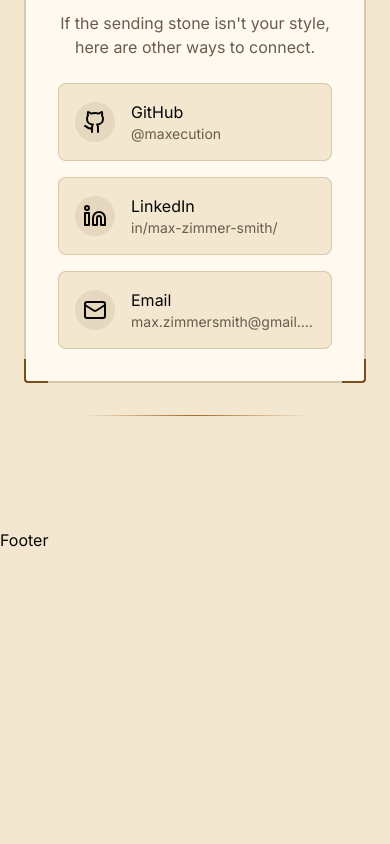
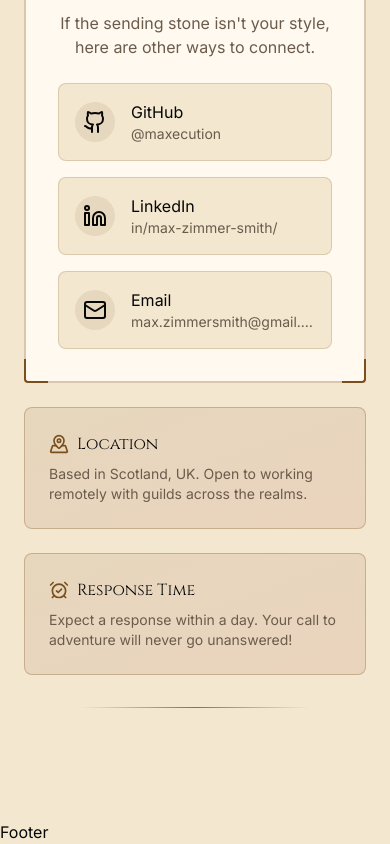
Before and after one commit to maxecution/my-portfolio, a React (Vite) app: page / in a window 390 px wide. Shown: the part 5737-6581 px from the top of the page. Before the commit the page ends 6289 px from the top, so only its background shows below. Built offline with nearby package versions, Linux system fonts and the light colour scheme.

Commit message:
expanded Contact section with reusable Quick Info card component, and updated contact data

```diff
--- a/src/data/contact/Contact.data.tsx
+++ b/src/data/contact/Contact.data.tsx
@@ -1,3 +1,5 @@
+import type React from 'react';
+
 interface ContactIntro {
   sectionHeader: string;
 }
@@ -8,6 +10,12 @@ interface SocialLink {
   icon: React.ReactNode;
   url: string;
   color: string;
+}
+
+export interface QuickInfoCard {
+  icon: React.ReactNode;
+  title: string;
+  info: React.ReactNode;
 }
 
 export const contactIntro: ContactIntro = {
@@ -32,7 +40,7 @@ export const socialLinks: SocialLink[] = [
         <path d='M9 18c-4.51 2-5-2-7-2'></path>
       </svg>
     ),
-    url: 'https://github.com',
+    url: 'https://github.com/maxecution',
     color: 'hover:text-purple-400',
   },
   {
@@ -54,7 +62,7 @@ export const socialLinks: SocialLink[] = [
         <circle cx='4' cy='4' r='2' />
       </svg>
     ),
-    url: 'https://linkedin.com',
+    url: 'https://www.linkedin.com/in/max-zimmer-smith/',
     color: 'hover:text-blue-400',
   },
   {
@@ -75,7 +83,51 @@ export const socialLinks: SocialLink[] = [
         <rect x='2' y='4' width='20' height='16' rx='2' />
       </svg>
     ),
-    url: 'mailto:max@example.com',
+    url: 'mailto:max.zimmersmith@gmail.com',
     color: 'hover:text-red-400',
   },
 ];
+
+export const quickInfoCards: QuickInfoCard[] = [
+  {
+    icon: (
+      <svg
+        xmlns='http://www.w3.org/2000/svg'
+        viewBox='0 0 24 24'
+        fill='none'
+        stroke='currentColor'
+        strokeWidth='2'
+        strokeLinecap='round'
+        strokeLinejoin='round'
+        className='h-5 w-5 text-primary'>
+        <path d='M18 8c0 3.613-3.869 7.429-5.393 8.795a1 1 0 0 1-1.214 0C9.87 15.429 6 11.613 6 8a6 6 0 0 1 12 0' />
+        <circle cx='12' cy='8' r='2' />
+        <path d='M8.714 14h-3.71a1 1 0 0 0-.948.683l-2.004 6A1 1 0 0 0 3 22h18a1 1 0 0 0 .948-1.316l-2-6a1 1 0 0 0-.949-.684h-3.712' />
+      </svg>
+    ),
+    title: 'Location',
+    info: 'Based in Scotland, UK. Open to working remotely with guilds across the realms.',
+  },
+  {
+    icon: (
+      <svg
+        xmlns='http://www.w3.org/2000/svg'
+        viewBox='0 0 24 24'
+        fill='none'
+        stroke='currentColor'
+        strokeWidth='2'
+        strokeLinecap='round'
+        strokeLinejoin='round'
+        className='w-5 h-5 text-primary'>
+        <circle cx='12' cy='13' r='8' />
+        <path d='M5 3 2 6' />
+        <path d='m22 6-3-3' />
+        <path d='M6.38 18.7 4 21' />
+        <path d='M17.64 18.67 20 21' />
+        <path d='m9 13 2 2 4-4' />
+      </svg>
+    ),
+    title: 'Response Time',
+    info: 'Expect a response within a day. Your call to adventure will never go unanswered!',
+  },
+];
--- a/src/sections/contact/Contact.tsx
+++ b/src/sections/contact/Contact.tsx
@@ -1,14 +1,16 @@
 import SectionFade from '@shared/sectionFade/SectionFade';
 import ContactForm from './ContactForm';
 import ContactLinks from './ContactLinks';
-import { contactIntro } from '@data/contact/Contact.data';
+import ContactQuickInfoCard from './ContactQuickInfoCard';
+import { contactIntro, quickInfoCards } from '@data/contact/Contact.data';
 export default function Contact() {
   return (
     <>
       <SectionFade delay={0.1}>
         <p className='text-muted-foreground max-w-2xl mx-auto mb-12'>{contactIntro.sectionHeader}</p>
       </SectionFade>
-      <div className='grid md:grid-cols-2 gap-6 lg:max-w-3/4 xl:max-w-2/3 mx-auto w-full'>
+      <div>
+        <div className='grid md:grid-cols-2 gap-6 lg:max-w-3/4 xl:max-w-2/3 mx-auto w-full mb-6'>
           <SectionFade delay={0.3} direction='left-right'>
             <ContactForm />
           </SectionFade>
@@ -16,6 +18,14 @@ export default function Contact() {
             <ContactLinks />
           </SectionFade>
         </div>
+        <div className='grid md:grid-cols-2 gap-6 lg:max-w-3/4 xl:max-w-2/3 mx-auto w-full'>
+          {quickInfoCards.map((card, index) => (
+            <SectionFade delay={0.3} direction='bottom-up' className='flex gap-6'>
+              <ContactQuickInfoCard key={index} icon={card.icon} title={card.title} info={card.info} />
+            </SectionFade>
+          ))}
+        </div>
+      </div>
     </>
   );
 }
--- a/src/sections/contact/ContactForm.tsx
+++ b/src/sections/contact/ContactForm.tsx
@@ -46,10 +46,12 @@ export default function ContactForm() {
         </div>
         <button
           type='submit'
-          className='relative overflow-hidden w-full flex items-center justify-center gap-2 px-6 py-3 bg-primary text-background rounded-lg transition-all disabled:opacity-50 disabled:cursor-not-allowed group'>
+          disabled={false}
+          className='relative overflow-hidden w-full flex items-center justify-center gap-2 px-6 py-3 bg-primary text-background rounded-lg transition-all cursor-pointer disabled:opacity-50 disabled:cursor-not-allowed group'>
           <span
             aria-hidden='true'
-            className='bg-button absolute inset-0 -translate-x-full group-hover:translate-x-0 transition-transform duration-300 z-0'></span>
+            className='bg-button absolute inset-0 -translate-x-full group-hover:translate-x-0 transition-transform duration-700 z-0'
+          />
           <span className='relative z-10 flex items-center gap-2'>
             <svg
               xmlns='http://www.w3.org/2000/svg'
--- a/src/sections/contact/ContactLinks.tsx
+++ b/src/sections/contact/ContactLinks.tsx
@@ -17,12 +17,12 @@ export default function ContactLinks() {
                 href={link.url}
                 target='_blank'
                 rel='noopener noreferrer'
-                className={`flex items-center gap-4 p-4 bg-background border border-primary/20 rounded-lg hover:border-primary/50 hover:translate-x-2 transition-all group ${link.color}`}>
-                <div className='w-10 h-10 rounded-full bg-primary/10 flex shrink-0 items-center justify-center group-hover:bg-primary/20 transition-colors'>
+                className={`flex items-center gap-4 p-4 bg-background border border-primary/20 rounded-lg hover:border-primary/50 hover:translate-x-2 transition-transform group ${link.color}`}>
+                <div className='w-10 h-10 rounded-full bg-primary/10 flex shrink-0 items-center justify-center group-hover:bg-primary/20'>
                   {link.icon}
                 </div>
                 <div className='min-w-0'>
-                  <div className='text-start group-hover:text-primary transition-colors'>{link.name}</div>
+                  <div className='text-start group-hover:text-primary'>{link.name}</div>
                   <div className='text-sm text-muted-foreground truncate block'>{link.handle}</div>
                 </div>
               </a>
--- /dev/null
+++ b/src/sections/contact/ContactQuickInfoCard.tsx
@@ -0,0 +1,14 @@
+import { type QuickInfoCard } from '@/data/contact/Contact.data';
+export default function ContactQuickInfoCard({ icon, title, info }: QuickInfoCard) {
+  return (
+    <div className='bg-linear-to-br from-primary/10 to-secondary/10 border border-primary/30 rounded-lg p-6'>
+      <div>
+        <div className='flex items-center gap-2 mb-2'>
+          {icon}
+          <h4 className='text-center'>{title}</h4>
+        </div>
+        <p className='text-sm text-muted-foreground text-start'>{info}</p>
+      </div>
+    </div>
+  );
+}
```
Lines whose indentation alone changed are shown as unchanged.
